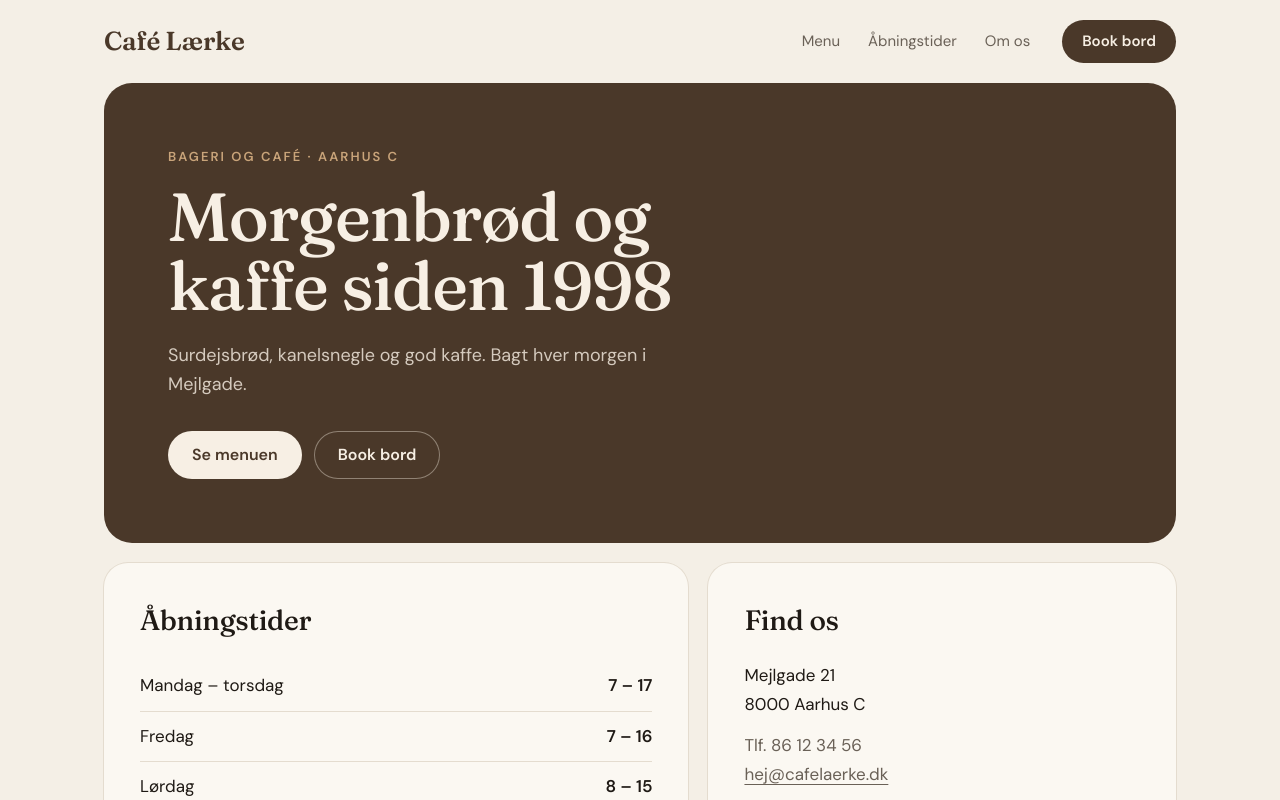
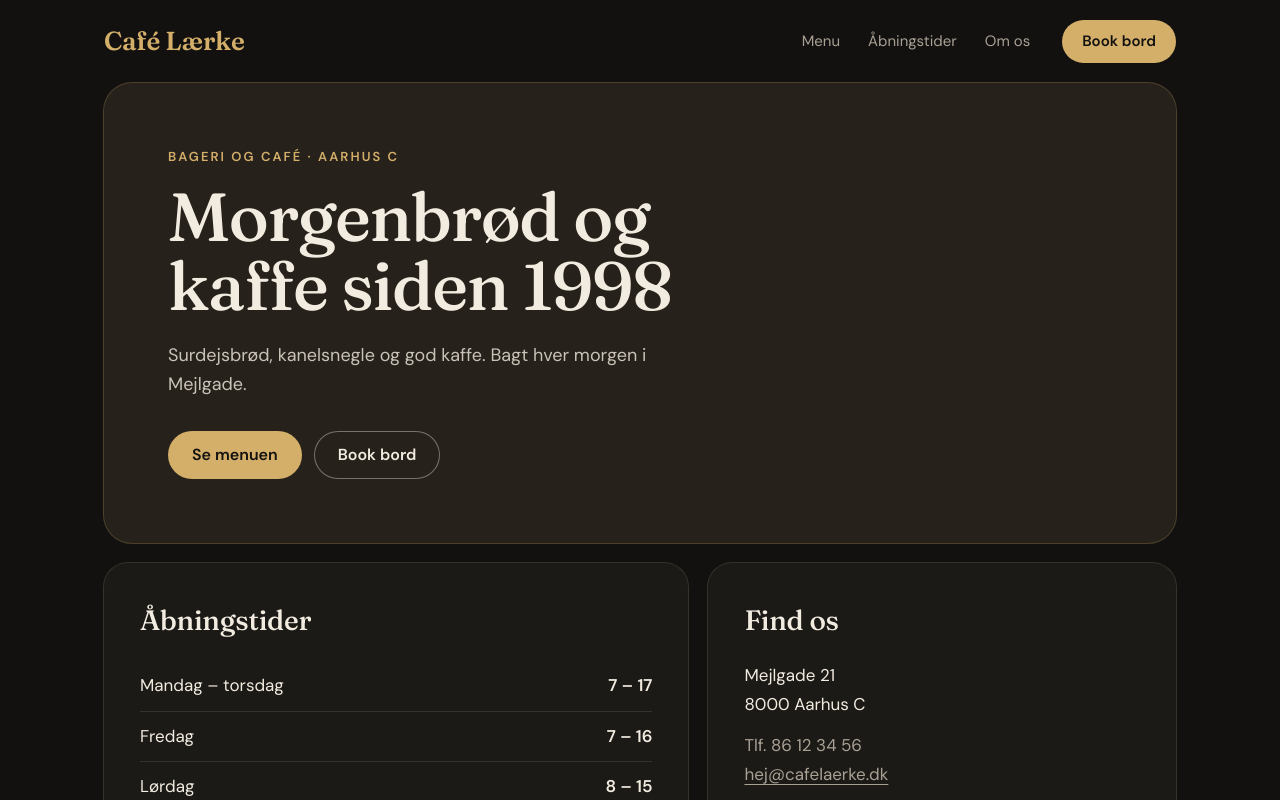
Before and after one commit to Britesite/britesite-demo-webpage, a Next.js app: page / in a window 1280 px wide. Shown: the top 800 px of the page. Built offline with nearby package versions, Linux system fonts and the light colour scheme.

Commit message:
Hjemmesiden gjort mørk og elegant med guld-accenter
Co-Authored-By: Claude Sonnet 5.5 <noreply@anthropic.com>

```diff
--- a/src/app/globals.css
+++ b/src/app/globals.css
@@ -1,16 +1,16 @@
 @import "tailwindcss";
 
-/* Café Lærke: coffee brown on warm paper. */
+/* Café Lærke: dark and elegant with gold accents. */
 @theme {
-  --color-paper: #f4efe6;
-  --color-card: #fbf8f2;
-  --color-ink: #1f1a15;
-  --color-muted: #6a6157;
-  --color-coffee: #4a3829;
-  --color-coffee-deep: #36281c;
-  --color-cream: #f7efe4;
-  --color-crust: #c9a47a;
-  --color-line: #e4dccf;
+  --color-paper: #121110;
+  --color-card: #1c1a17;
+  --color-ink: #f2ebe0;
+  --color-muted: #a9a094;
+  --color-coffee: #26211b;
+  --color-coffee-deep: #1a1612;
+  --color-cream: #f2ebe0;
+  --color-crust: #d4af6a;
+  --color-line: #36312a;
 
   --font-sans: var(--font-dm-sans), system-ui, sans-serif;
   --font-serif: var(--font-fraunces), Georgia, serif;
--- a/src/components/Header.tsx
+++ b/src/components/Header.tsx
@@ -3,7 +3,7 @@ import { nav, site } from "@/content/da";
 export function Header() {
   return (
     <header className="mx-auto flex max-w-[1120px] items-center gap-8 px-6 py-5">
-      <a href="#" className="font-serif text-[26px] font-semibold tracking-[-.01em] text-coffee">
+      <a href="#" className="font-serif text-[26px] font-semibold tracking-[-.01em] text-crust">
         {site.name}
       </a>
       <nav className="ml-auto hidden gap-7 text-[15px] text-muted sm:flex">
@@ -15,7 +15,7 @@ export function Header() {
       </nav>
       <a
         href={site.bookHref}
-        className="ml-auto rounded-full bg-coffee px-5 py-2.5 text-[15px] font-semibold text-cream hover:bg-coffee-deep sm:ml-0"
+        className="ml-auto rounded-full bg-crust px-5 py-2.5 text-[15px] font-semibold text-paper hover:bg-cream sm:ml-0"
       >
         Book bord
       </a>
--- a/src/components/Hero.tsx
+++ b/src/components/Hero.tsx
@@ -3,14 +3,14 @@ import { hero, site } from "@/content/da";
 export function Hero() {
   return (
     <section className="mx-auto max-w-[1120px] px-6">
-      <div className="rounded-[28px] bg-coffee px-[clamp(28px,5vw,64px)] py-[clamp(40px,5vw,64px)] text-cream">
+      <div className="rounded-[28px] bg-coffee ring-1 ring-crust/30 px-[clamp(28px,5vw,64px)] py-[clamp(40px,5vw,64px)] text-cream">
         <p className="text-[13px] font-semibold uppercase tracking-[.16em] text-crust">{hero.eyebrow}</p>
         <h1 className="mt-4 max-w-[14ch] font-serif text-[clamp(40px,5.6vw,68px)] font-medium leading-[1.02] tracking-[-.02em]">
           {hero.title}
         </h1>
         <p className="mt-5 max-w-[44ch] text-[18px] leading-relaxed text-cream/80">{hero.lede}</p>
         <div className="mt-8 flex flex-wrap gap-3">
-          <a href="#menu" className="rounded-full bg-cream px-6 py-3 text-[16px] font-semibold text-coffee hover:bg-white">
+          <a href="#menu" className="rounded-full bg-crust px-6 py-3 text-[16px] font-semibold text-paper hover:bg-cream">
             {hero.primary}
           </a>
           <a
```
